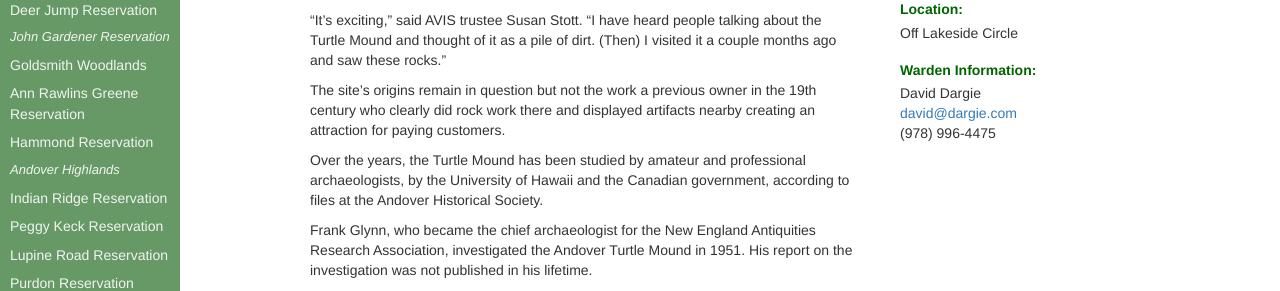
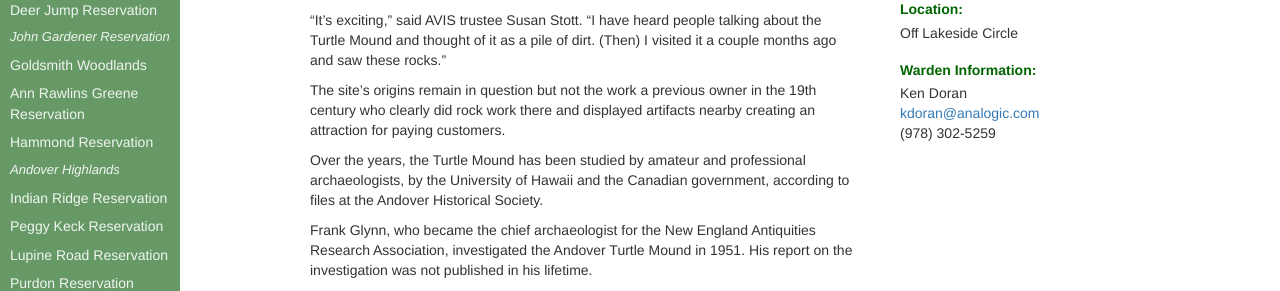
Before and after one commit to avisandover/avis-website, a Jekyll site: the page built from turtle.html, in a window 1280 px wide and 900 px high. Shown: the part 354-645 px from the top of the window. Built offline with Jekyll 4.4.1, drawn with Linux system fonts in a browser that asks for light colours.

Commit message:
Changed Warden to Ken Doran

```diff
--- a/turtle.html
+++ b/turtle.html
@@ -100,8 +100,8 @@ title: AVIS Reservations - Turtle Mound - Future Reservation
 
   <h5>Warden Information:</h5>
   <p>
-    David Dargie<br>
-    <a href="mailto:david@dargie.com">david@dargie.com</a><br>
-    (978) 996-4475<br>
+    Ken Doran<br>
+    <a href="mailto:kdoran@analogic.com">kdoran@analogic.com</a><br>
+    (978) 302-5259<br>
   </p>
 </div>
```
